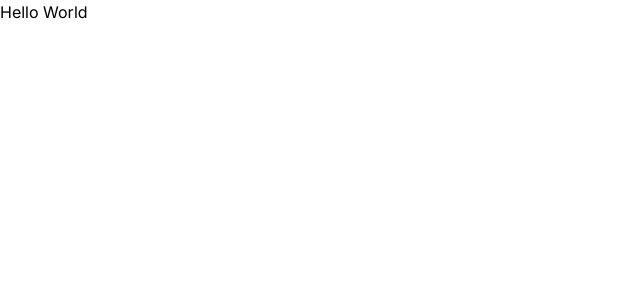
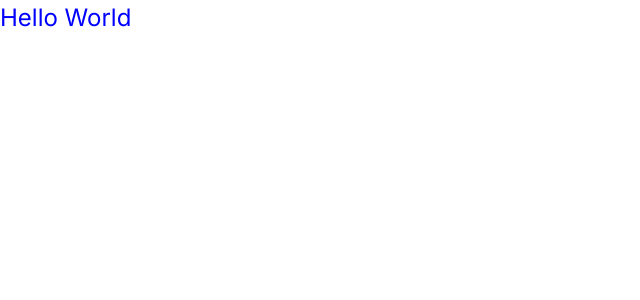
Before and after one commit to kohei240155/next-js-training, a Next.js app: page / in a window 1280 px wide. Shown: the top 300 px of the page, without its empty margins (0-640 px from the left). Built offline with nearby package versions, Linux system fonts and the light colour scheme.

Commit message:
No2 Answer

```diff
--- a/src/app/page.tsx
+++ b/src/app/page.tsx
@@ -1,6 +1,7 @@
+import styles from './styles/Home.module.css'
 
 export default function Home() {
   return (
-    <h1>Hello World</h1>
+    <h1 className={styles.title}>Hello World</h1>
   )
 }
--- /dev/null
+++ b/src/app/styles/Home.module.css
@@ -0,0 +1,4 @@
+.title {
+    color: blue;
+    font-size: 24px;
+}
```
